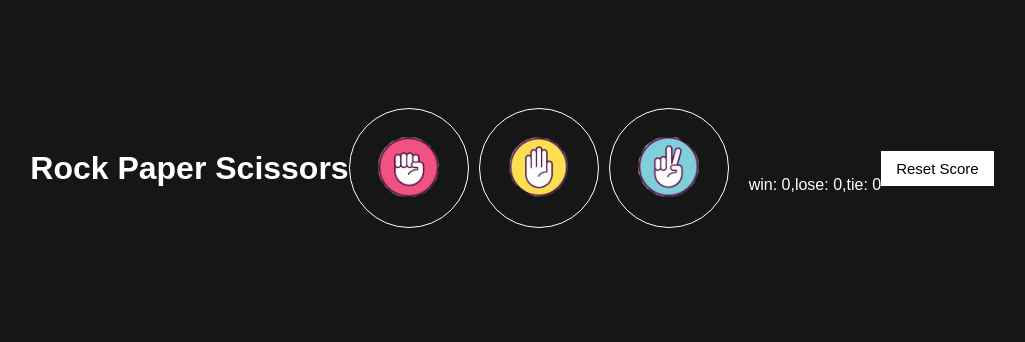
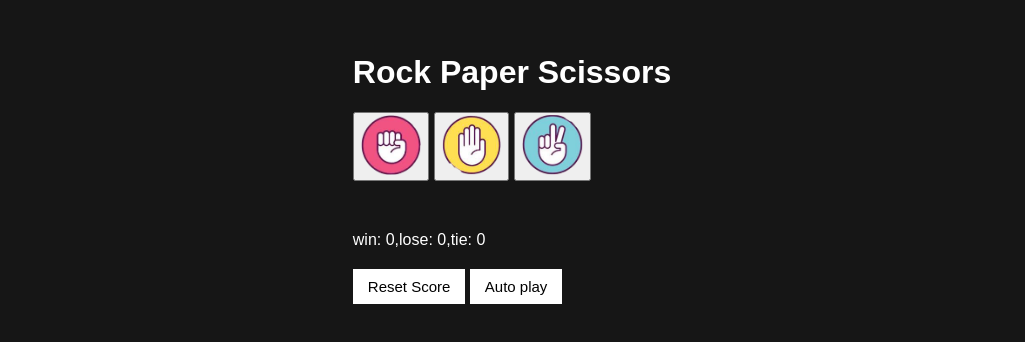
Before and after one commit to sayandas-sd/Rock-Paper-Scissors-Game, a plain HTML site: page index.html in a window 1280 px wide. Shown: the part 240-582 px from the top of the page, without its empty margins (128-1153 px from the left). Drawn offline with Linux system fonts and the light colour scheme.

Commit message:
Update index.html
some changes

```diff
--- a/index.html
+++ b/index.html
@@ -7,20 +7,27 @@
     <link rel="stylesheet" href="./style.css">
 </head>
 <body>
+    <div id="container">
         <h1>Rock Paper Scissors</h1>
-    <button onclick="
+
+        <div class="btn">
+            <button class="btn-button" onclick="
                 playerMove('Rock');
             "class="move-button"><img src="./images/rock.PNG" class="icon"></button>
-    <button onclick="
+            <button class="btn-button" onclick="
                 playerMove('Paper');
             "class="move-button"><img src="./images/paper.PNG" class="icon"></button>
-    <button onclick="
+            <button class="btn-button" onclick="
             playerMove('Scissors');
             "class="move-button"><img src="./images/scissors.PNG" class="icon"></button>
+        </div>
+
+        <div class="btn">
             <p class="js-move move"></p>
             <p class="js-result result"></p>
             <p class="js-score score"></p>
-
+                </div>
+        <div class="btn">
             <button onclick="
                 score.win = 0;
                 score.lose = 0;
@@ -28,7 +35,11 @@
                 localStorage.removeItem('score');
                 updateElement();
             " class="reset-score-button">Reset Score</button>
-
+            <button class="auto-play-button" onclick="
+                autoplay();
+            ">Auto play</button>
+        </div>
+    </div>
     <script src="./index.js"></script>
 
 </body>
```
Lines whose indentation alone changed are shown as unchanged.
